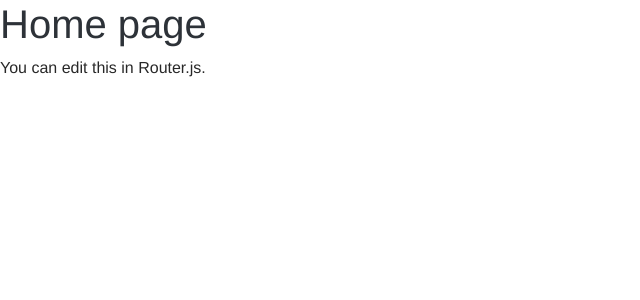
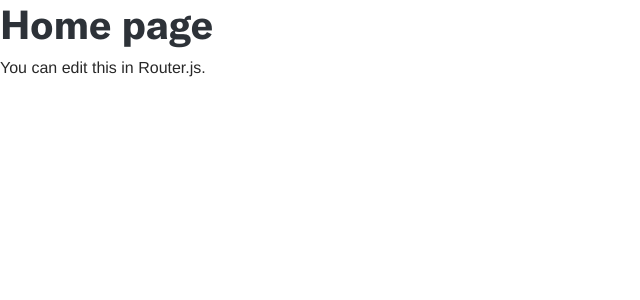
Before and after one commit to buccaneerai/react-starter-kit, a React (Create React App) app: page / in a window 1280 px wide. Shown: the top 300 px of the page, without its empty margins (0-640 px from the left). Built offline with nearby package versions, Linux system fonts and the light colour scheme.

Commit message:
theme.scss: fixed font so headers use GT America

```diff
--- a/src/styles/scss/theme.scss
+++ b/src/styles/scss/theme.scss
@@ -65,8 +65,8 @@ $nav-bordered-font-weight-active: 700;
 // $block-lead-font-size-sm:  $font-size-base * 1.4;
 // $block-vertical-padding:   100px;
 
+@import "node_modules/bootstrap/scss/bootstrap";
+
 h1, h2, h3, h4, h5 {
   font-family: "GT America", "Helvetica Neue", Helvetica, Arial, sans-serif;
 }
-
-@import "node_modules/bootstrap/scss/bootstrap";
```
